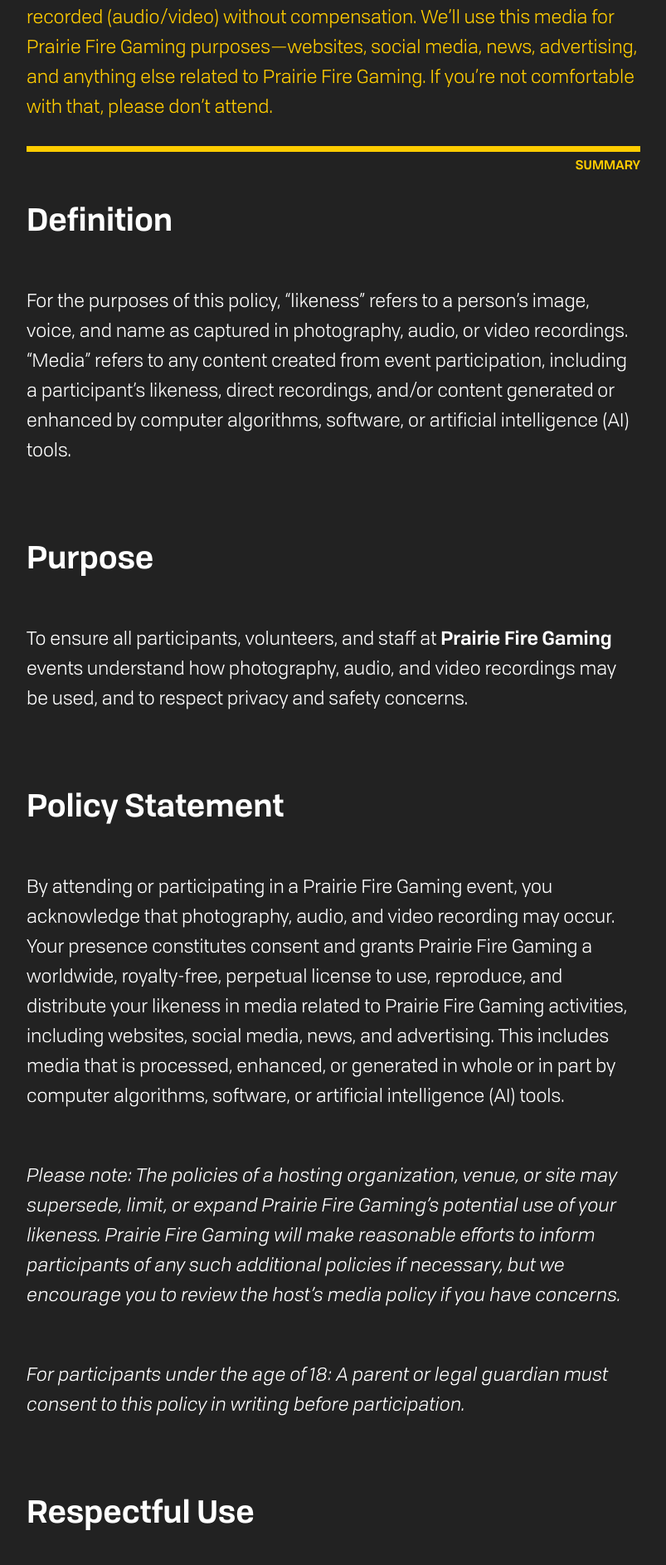
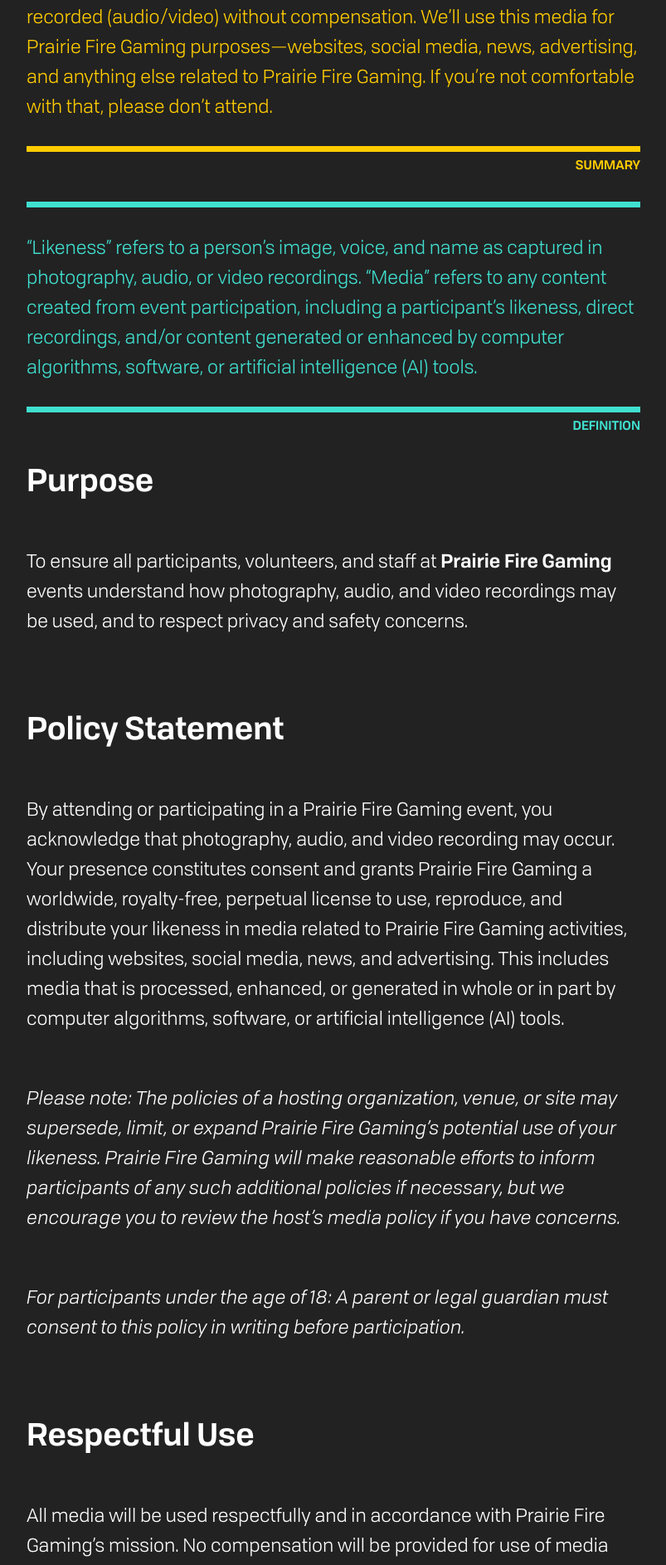
Before and after one commit to jedlimke/prairiefiregaming.com, a Jekyll site: the page built from policies/media-policy.md, in a window 1280 px wide. Shown: the part 417-2303 px from the top of the page at 83% size, without its empty margins (238-1041 px from the left). Built offline with Jekyll 4.4.1, drawn with Linux system fonts in a browser that asks for light colours.

Commit message:
Styles on policies

```diff
--- a/_sass/base.scss
+++ b/_sass/base.scss
@@ -366,10 +366,8 @@
 // CALLOUT BOX
 // ============================================================================
 .callout {
-	// background-color: var(--brand-yellow);
 	color: var(--brand-yellow);
 	padding: var(--spacing-unit) 0;
-	// border-radius: calc(var(--spacing-unit) / 2);
 	border-top: solid 0.5em var(--brand-yellow);
 	border-bottom: solid 0.5em var(--brand-yellow);
 	position: relative;
@@ -378,24 +376,30 @@
 	flex-direction: column;
 	gap: calc(var(--spacing-unit) / 2);
 
-	// "SUMMARY" label positioned outside the box
+	// Label positioned outside the box (uses data-label attribute or defaults to "SUMMARY")
 	&::before {
-		content: "SUMMARY";
+		content: attr(data-label);
 		position: absolute;
 		bottom: -1.5em;
 		right: 0;
 		transform-origin: bottom right;
 		font-weight: 900;
 		line-height: 0;
-		color: var(--brand-yellow);
+		color: inherit;
 		white-space: nowrap;
+		text-transform: uppercase;
 
 		font-size: 1em;
 	}
 
-	// Override link colors for better contrast on yellow
+	// Default to "SUMMARY" if no data-label attribute
+	&:not([data-label])::before {
+		content: "SUMMARY";
+	}
+
+	// Override link colors
 	a {
-		color: var(--brand-yellow);
+		color: inherit;
 
 		&:hover {
 			color: var(--brand-pink);
@@ -405,4 +409,36 @@
 	* {
 		margin: 0;
 	}
+
+	// ========================================
+	// Callout variants
+	// ========================================
+
+	// Info (blue) - neutral information
+	&.info {
+		--callout-color: #40e0d0;
+		color: var(--callout-color);
+		border-color: var(--callout-color);
+	}
+
+	// Success (green) - positive confirmation
+	&.success {
+		--callout-color: #7ED321;
+		color: var(--callout-color);
+		border-color: var(--callout-color);
+	}
+
+	// Warning (yellow/orange) - caution, default
+	&.warning {
+		--callout-color: var(--brand-yellow);
+		color: var(--callout-color);
+		border-color: var(--callout-color);
+	}
+
+	// Danger (red) - critical, error
+	&.danger {
+		--callout-color: #E23E57;
+		color: var(--callout-color);
+		border-color: var(--callout-color);
+	}
 }
--- a/policies/media-policy.md
+++ b/policies/media-policy.md
@@ -10,8 +10,9 @@
 By attending our events, you consent to being photographed and recorded (audio/video) without compensation. We'll use this media for Prairie Fire Gaming purposes—websites, social media, news, advertising, and anything else related to Prairie Fire Gaming. If you're not comfortable with that, please don't attend.
 </div>
 
-## Definition
-For the purposes of this policy, "likeness" refers to a person's image, voice, and name as captured in photography, audio, or video recordings. "Media" refers to any content created from event participation, including a participant's likeness, direct recordings, and/or content generated or enhanced by computer algorithms, software, or artificial intelligence (AI) tools.
+<div class="callout info" markdown="1" data-label="Definition">
+"Likeness" refers to a person's image, voice, and name as captured in photography, audio, or video recordings. "Media" refers to any content created from event participation, including a participant's likeness, direct recordings, and/or content generated or enhanced by computer algorithms, software, or artificial intelligence (AI) tools.
+</div>
 
 ## Purpose
 To ensure all participants, volunteers, and staff at **Prairie Fire Gaming** events understand how photography, audio, and video recordings may be used, and to respect privacy and safety concerns.
```
